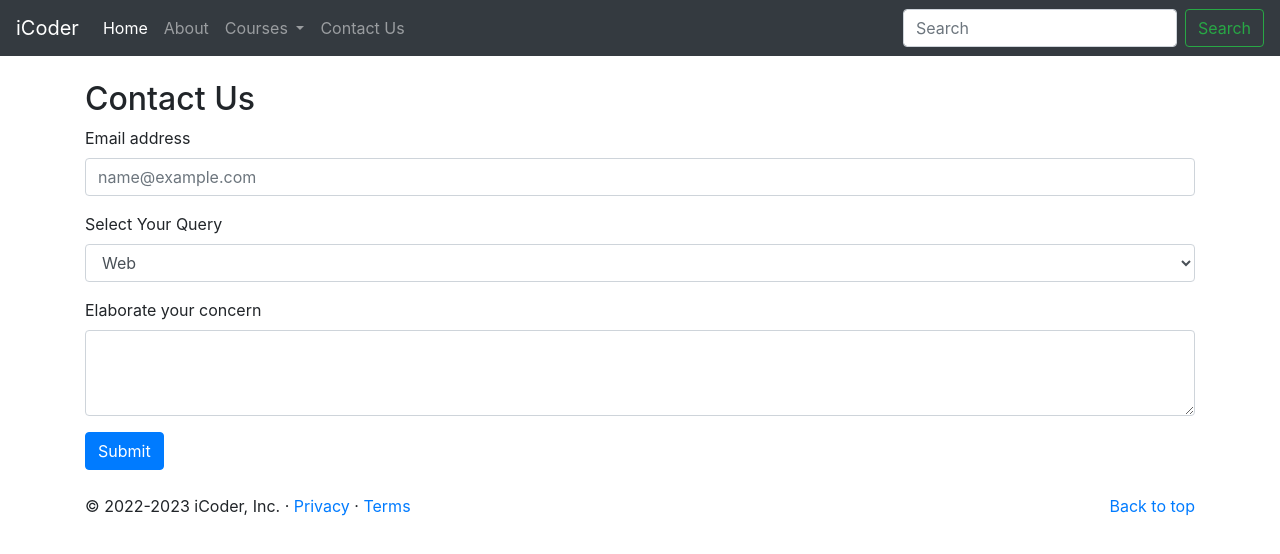
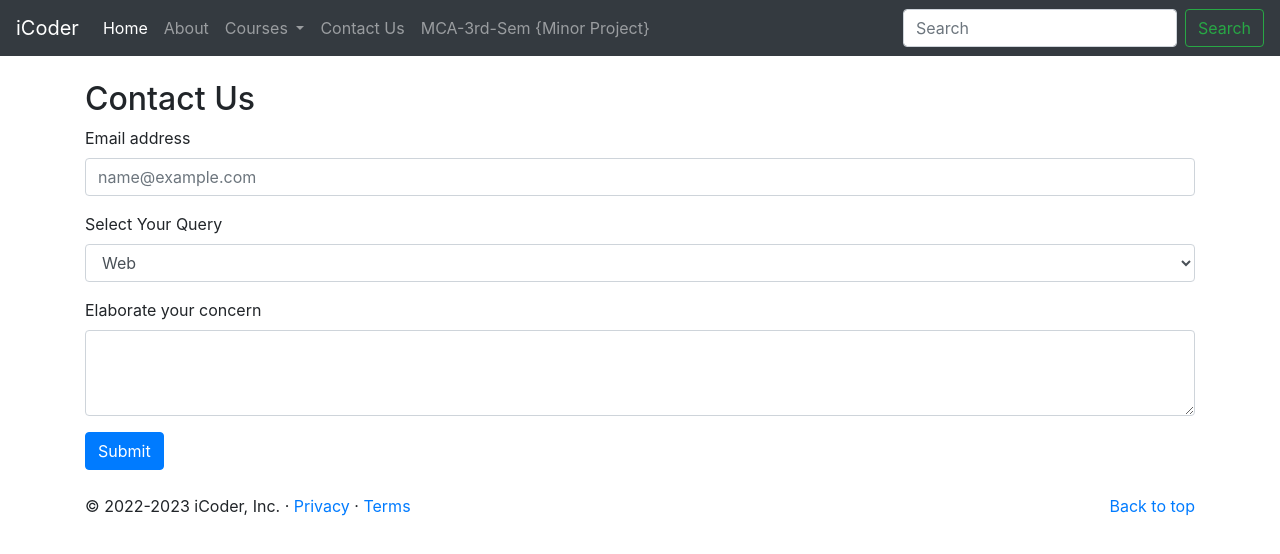
Before and after one commit to NarendraMandwe/My-Boot-Stap-website, a plain HTML site: page contact.html in a window 1280 px wide. Drawn offline with nearby package versions, Linux system fonts and the light colour scheme.

Commit message:
Update contact.html

```diff
--- a/contact.html
+++ b/contact.html
@@ -44,6 +44,9 @@
                 </li>
                 <li class="nav-item">
                     <a class="nav-link" href="/My-Boot-Strap-website/contact.html">Contact Us</a>
+                </li>
+                <li class="nav-item">
+                    <a class="nav-link" href="/My-Boot-Strap-website/contact.html">MCA-3rd-Sem {Minor Project}</a>
                 </li>
             </ul>
             <form class="form-inline my-2 my-lg-0">
```
